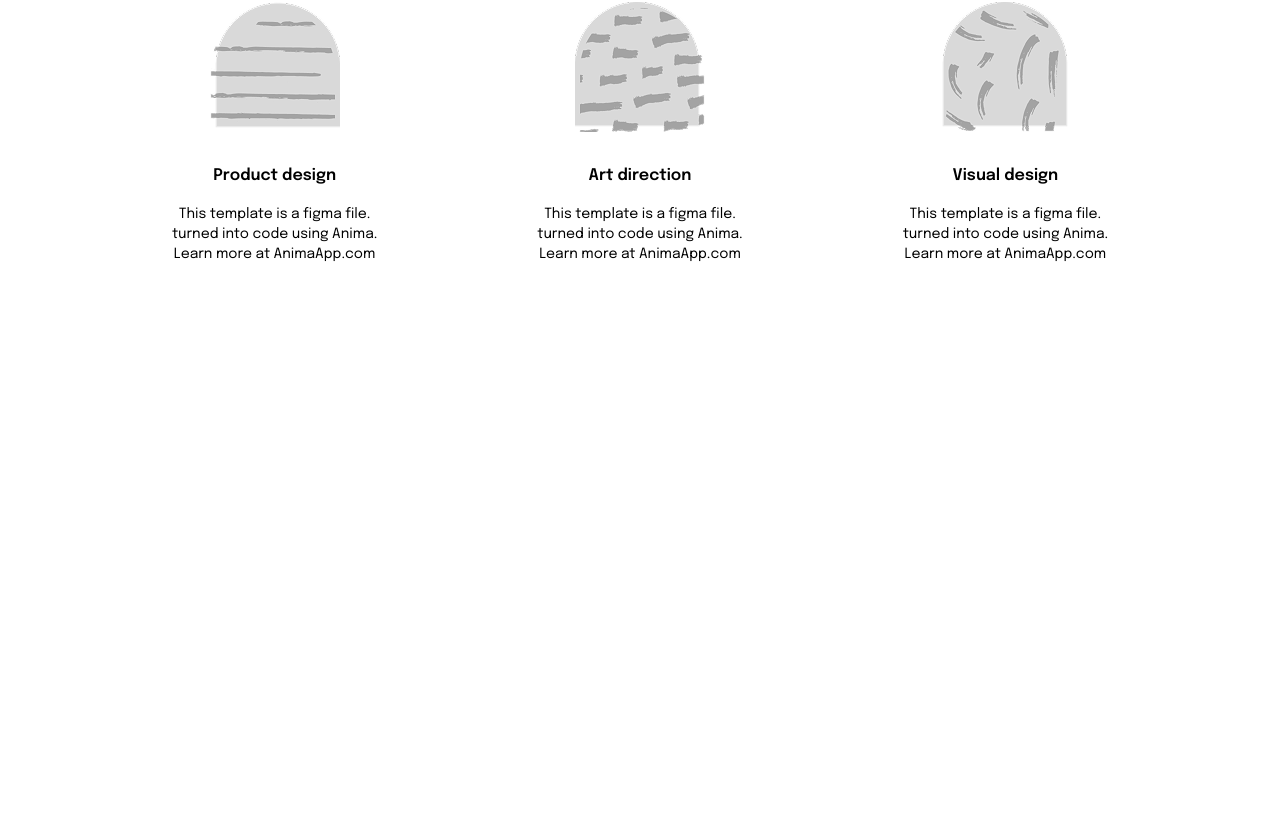
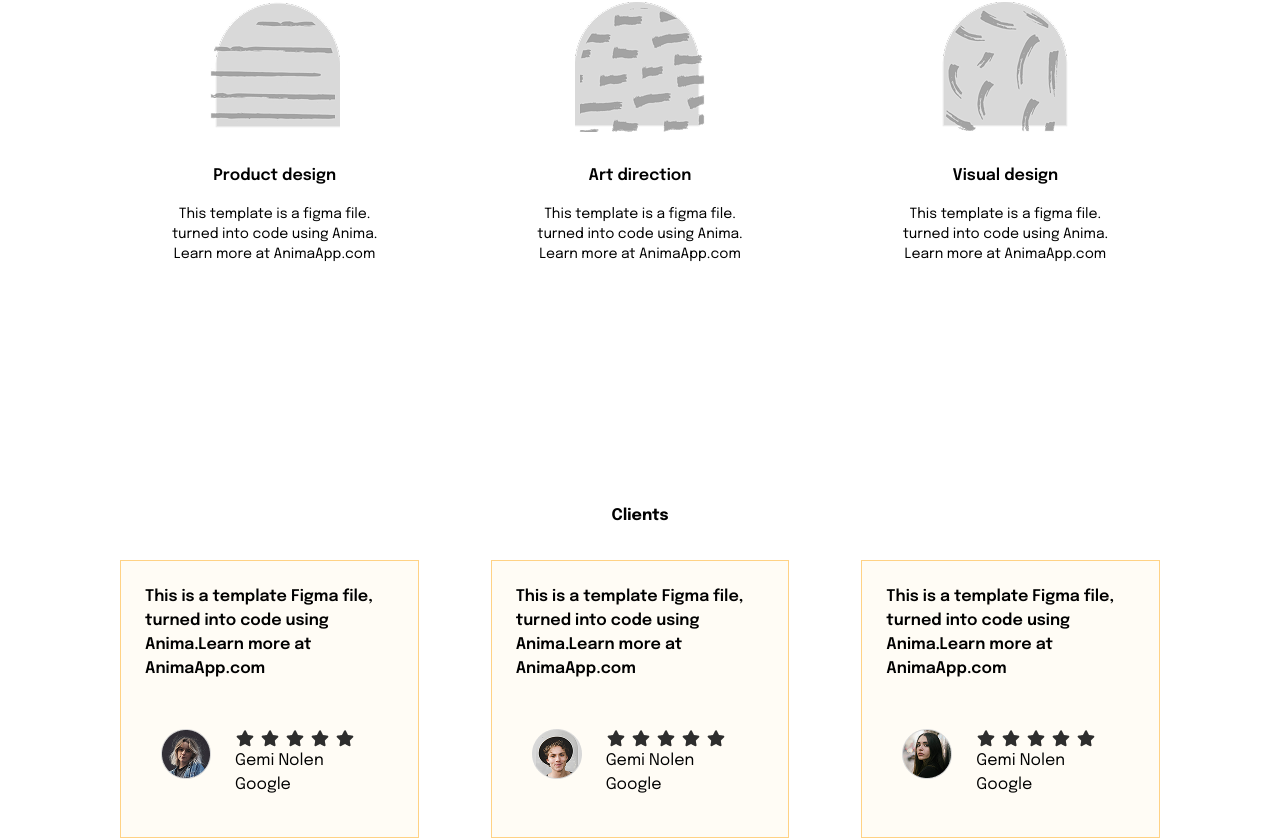
Before and after one commit to Berita-Winnie/awesome_portfolio, a React (Vite) app: page / in a window 1280 px wide. Shown: the part 1295-2133 px from the top of the page. Before the commit the page ends 1559 px from the top, so only its background shows below. Built offline with nearby package versions, Linux system fonts and the light colour scheme; a web font is replaced by a local one.

Commit message:
(Feat)- Finish styling and content for testimonials section

```diff
--- a/src/App.jsx
+++ b/src/App.jsx
@@ -1,12 +1,14 @@
 import React from 'react'
 import Header from './components/Header'
-import Design from './components/Design'
+
+import Testimonials from './components/Testimonials'
 
 const App = () => {
   return (
     <div className="w-full overflow-hidden">
       <Header />
-      <Design />
+
+      <Testimonials />
     </div>
   )
 }
--- a/src/assets/assets.js
+++ b/src/assets/assets.js
@@ -27,7 +27,7 @@ import visual_design from './visual_design.png'
 import whole_loffa_love from './whole_loffa_love.png'
 import You_really_got_me from './You_really_got_me.png'
 import cancel_icon from './cancel_icon.png'
-
+import rate_stars from './rate_stars.png'
 export const assets = {
   American_girl,
   Apple,
@@ -90,22 +90,25 @@ export const workType = [
   },
 ]
 
-export const Testimonials = [
+export const testimonials = [
   {
     text: 'This is a template Figma file, turned into code using Anima.Learn more at AnimaApp.com',
     image: gemma_nolen1,
+    stars: rate_stars,
     name: ' Gemi Nolen',
     company: 'Google',
   },
   {
     text: 'This is a template Figma file, turned into code using Anima.Learn more at AnimaApp.com',
     image: gemma_nolen2,
+    stars: rate_stars,
     name: ' Gemi Nolen',
     company: 'Google',
   },
   {
     text: 'This is a template Figma file, turned into code using Anima.Learn more at AnimaApp.com',
     image: gemma_nolen3,
+    stars: rate_stars,
     name: ' Gemi Nolen',
     company: 'Google',
   },
--- a/src/components/Testimonials.jsx
+++ b/src/components/Testimonials.jsx
@@ -0,0 +1,35 @@
+import { testimonials } from '../assets/assets'
+import Design from './Design'
+
+const Testimonials = () => {
+  return (
+    <>
+      <Design />
+      <div className="container mx-auto flex flex-col gap-12 md:gap-8 w-full max-w-80% overflow-hidden  pt-80 md:pt-60  px-20 md:px-10 lg:px-30  items-center">
+        <h1 className="font-bold text-center text-base">Clients</h1>
+        <div className=" flex flex-col md:flex-row  items-center   gap-30 md:gap-8 lg:gap-18  ">
+          {testimonials.map((testimonial, index) => (
+            <div
+              key={index}
+              className="bg-[#FFFCF5] border border-[#FFD285] p-2 md:p-6  md:max-w-1/3 "
+            >
+              <p className="text-start mb-2 lg:mb-8 text-sm lg:text-base font-semibold">
+                {testimonial.text}
+              </p>
+              <div className="flex flex-row p-4  gap-4 md:gap-6 items-start">
+                <img src={testimonial.image} alt="" />
+                <div>
+                  <img src={testimonial.stars} alt="" />
+                  <p className="text-sm lg:text-base">{testimonial.name}</p>
+                  <p className=" text-sm lg:text-base">{testimonial.company}</p>
+                </div>
+              </div>
+            </div>
+          ))}
+        </div>
+      </div>
+    </>
+  )
+}
+
+export default Testimonials
```
Also changed, not shown: src/assets/rate_stars.png (added).
